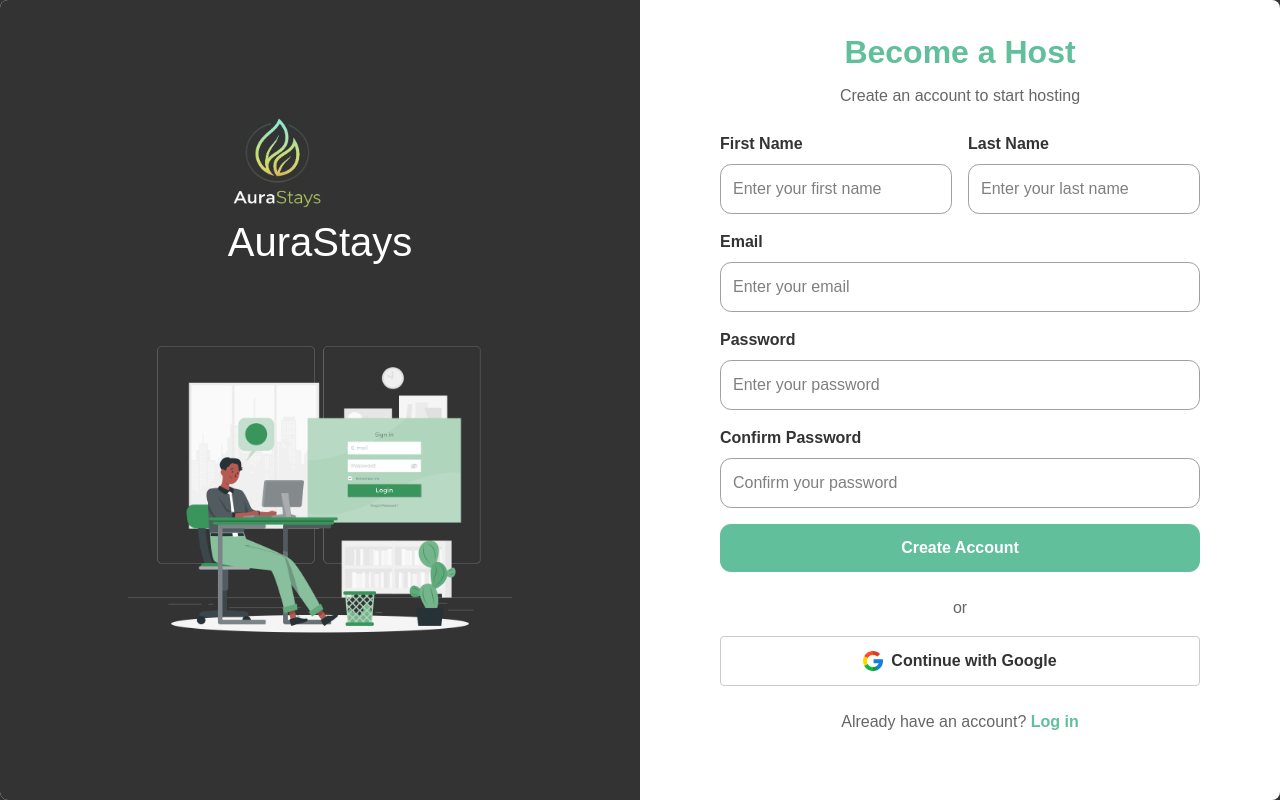
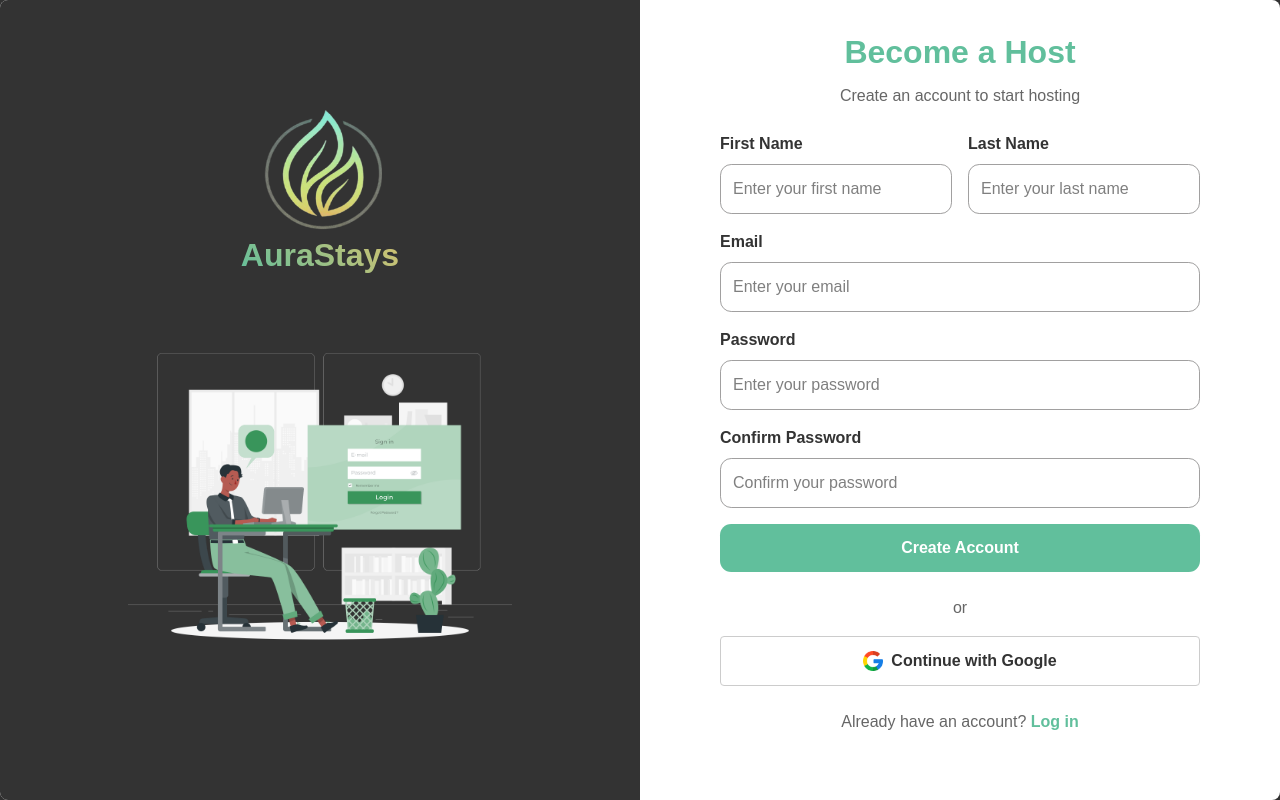
Before and after one commit to tristan-santos/aurastays, a React (Vite) app: page /HostSignup in a window 1280 px wide. Built offline with nearby package versions, Linux system fonts and the light colour scheme.

Commit message:
'update'

```diff
--- a/src/css/HostSignup.css
+++ b/src/css/HostSignup.css
@@ -31,16 +31,23 @@
 .carousel-header {
 	text-align: center;
 	margin-bottom: 2rem;
+	display: flex;
+	flex-direction: column;
+	align-items: center;
 }
 
 .carousel-logo {
-	width: 100px;
-	height: 100px;
+	width: 125px;
+	height: 125px;
 }
 
 .carousel-header h1 {
-	color: #fff;
-	font-size: 2.5rem;
+	color: transparent;
+	background-image: linear-gradient(45deg, var(--primary), var(--secondary));
+	background-clip: text;
+	font-size: 2rem;
+	text-align: center;
+	font-weight: bold;
 	margin: 0;
 }
 
--- a/src/pages/HostSignup.jsx
+++ b/src/pages/HostSignup.jsx
@@ -2,7 +2,7 @@ import React, { useState, useEffect } from "react"
 import "../css/HostSignup.css"
 import { Link } from "react-router-dom"
 import googleIcon from "../assets/icons/google (1).png"
-import logoHd from "../assets/logoHd.png"
+import logoHd from "../assets/logoPlain.png"
 import image1 from "../assets/Sign up-rafiki.png"
 import image2 from "../assets/Computer login-rafiki (1).png"
 import image3 from "../assets/housePlaceholder.png"
```
